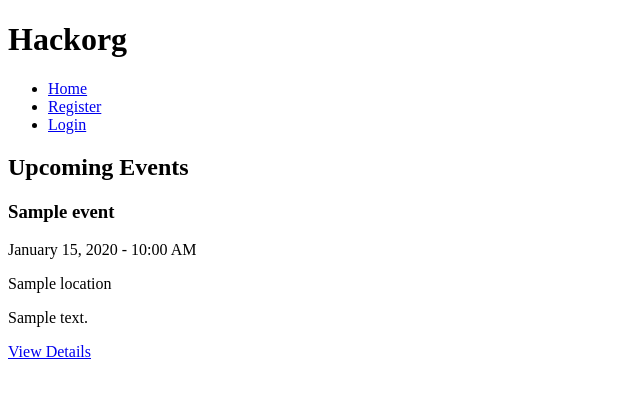
After one commit to Ismaillhan2007/Hackapp, a Django app: template users/templates/home.html in a window 1280 px wide. The commit adds this page. Shown: the top 398 px of the page, without its empty margins (0-640 px from the left). Run offline with Django 5.2, Linux system fonts and the light colour scheme; the template is opened without the code that fills it: most values are stand-ins (such as "Sample title", 1, 10 or a date in 2020).

Commit message:
Added events,create events,added forms,models,created 3 new templates,changed urls,now user can log in as administrator,but create_events do not work properly

```diff
--- a/users/templates/base.html
+++ b/users/templates/base.html
@@ -1,4 +1,5 @@
 <!DOCTYPE html>
+
 <html lang="en">
 <head>
     <meta charset="UTF-8">
@@ -9,8 +10,12 @@
     <header>
         <h1>Hackorg</h1>
         <ul>
+            <li><a href="{% url 'users:home' %}">Home</a></li>
             {% if user.is_authenticated %}
                 <li><a href="{% url 'users:profile' username=user.username %}">Profile</a></li>
+                {% if user.is_superuser %}
+                    <li><a href="{% url 'users:create_event' %}">Create Event</a></li>
+                {% endif %}
                 <li><a href="{% url 'users:logout' %}">Logout</a></li>
             {% else %}
                 <li><a href="{% url 'users:register' %}">Register</a></li>
--- /dev/null
+++ b/users/templates/home.html
@@ -0,0 +1,27 @@
+{% extends 'base.html' %}
+
+{% block content %}
+<div class="events-container">
+    <h2>Upcoming Events</h2>
+
+    {% if user.is_superuser %}
+    <div class="admin-controls">
+        <a href="{% url 'users:create_event' %}" class="btn btn-primary">Create Event</a>
+    </div>
+    {% endif %}
+
+    <div class="events-list">
+        {% for event in events %}
+        <div class="event-card">
+            <h3>{{ event.title }}</h3>
+            <p>{{ event.date|date:"F d, Y - h:i A" }}</p>
+            <p>{{ event.location }}</p>
+            <p>{{ event.description|truncatewords:20 }}</p>
+            <a href="{% url 'users:event_detail' event_id=event.id %}" class="btn btn-secondary">View Details</a>
+        </div>
+        {% empty %}
+        <p>No upcoming events at the moment. Check back later!</p>
+        {% endfor %}
+    </div>
+</div>
+{% endblock %}
--- a/users/urls.py
+++ b/users/urls.py
@@ -5,6 +5,10 @@ app_name = 'users'
 
 urlpatterns = [
     path('', views.home, name='home'),
+    path('events/create/', views.create_event, name='create_event'),
+   path('events/<int:event_id>/', views.home, name='event_detail'),  # Redirects to home
+    path('events/<int:event_id>/edit/', views.home, name='edit_event'),  # Redirects to home
+    path('events/<int:event_id>/register/', views.home, name='register_for_event'),  # Redirects to home
     path('register/', views.register_user, name='register'),
     path('login/',views.login_view, name = 'login'),
     path('profile/edit/', views.edit_profile, name='edit_profile'),
```
Also changed, not shown: users/forms.py (+8 -0 lines), users/models.py (+9 -0 lines), users/templates/create_event.html (added, +14 -0 lines), users/views.py (+55 -1 lines), users/migrations/0003_events_eventsregistration.py (added).
